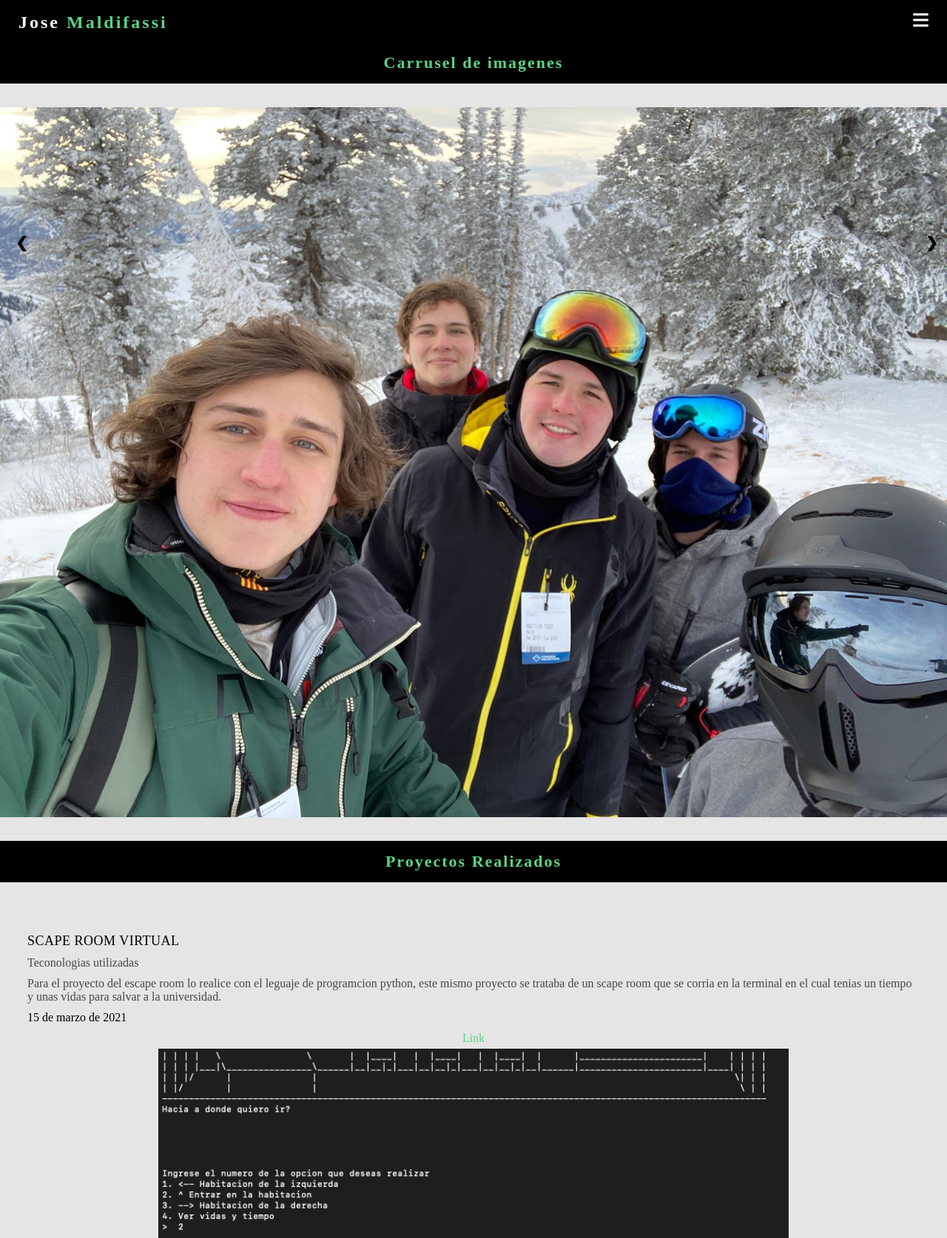
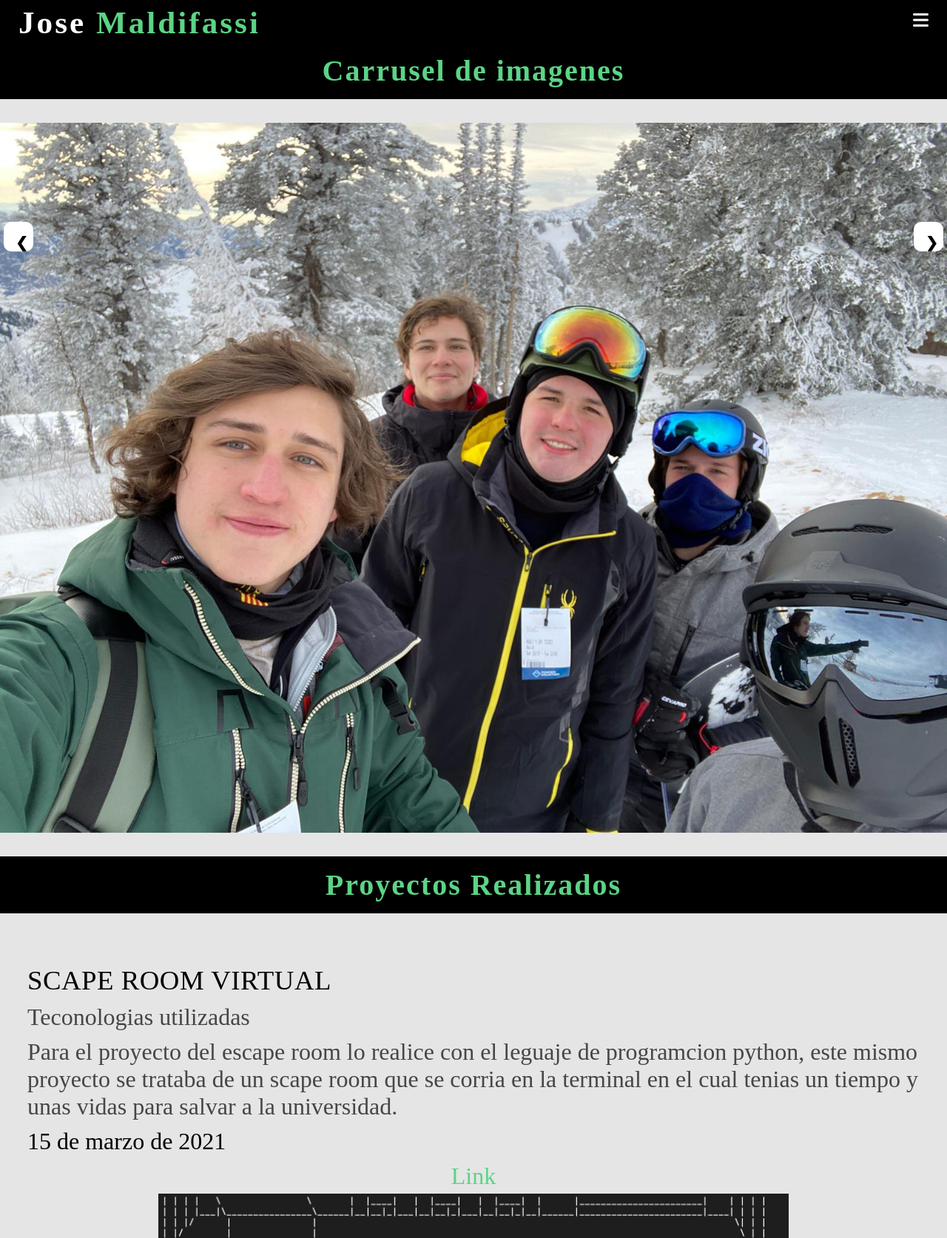
Before and after one commit to JoseMaldifassi/MicroProyecto1, a plain HTML site: page index.html in a window 1280 px wide. Shown: the top 1674 px of the page at 74% size. Drawn offline with Linux system fonts and the light colour scheme.

Commit message:
Cambios para responsive

```diff
--- a/index.html
+++ b/index.html
@@ -54,7 +54,7 @@
         <div class="expirience-container" id="expirience">
             <h1 class="proyects">Proyectos Realizados</h1>
             <div class="card-proyect">
-                <p class="proyect-title">Scape room virtual</p>
+                <h2 class="proyect-title">Scape room virtual</h2>
                 <p class="tecnologies">Teconologias utilizadas</p>
                 <p class="tecnologies">
                     Para el proyecto del escape room lo realice con el leguaje de programcion python, este mismo proyecto se trataba de un scape room que se corria en la terminal en el cual tenias un tiempo y unas vidas para salvar a la universidad.
@@ -64,7 +64,7 @@
                 <img src="Captura1.png" alt="Imagen del proyecto" class="proyect-image">
             </div>
             <div class="card-proyect">
-                <p class="proyect-title">Sitio Web Estilo Uber</p>
+                <h2 class="proyect-title">Sitio Web Estilo Uber</h2>
                 <p class="tecnologies">Teconologias utilizadas</p>
                 <p class="tecnologies">
                     Para el desarrollo de este sitio web yo y mi equipo de trabajo lo desarrollamos en html, css y js, este proyecto se desarrollo a travez de la plataforma de GitHub y la plataforma de VisualStudioCode, este sitio web se encargaba de mediante tu ubicacion, localizar a taxis cercanos y contactarlos contigo .
@@ -74,7 +74,7 @@
                 <img src="https://cdn.computerhoy.com/sites/navi.axelspringer.es/public/styles/480/public/media/image/2020/12/pase-uber-eats-2166335.jpg?itok=P9dqZI7C" alt="Imagen del proyecto" class="proyect-image">
             </div>
             <div class="card-proyect">
-                <p class="proyect-title">Sitio Web Estilo Amazon</p>
+                <h2 class="proyect-title">Sitio Web Estilo Amazon</h2>
                 <p class="tecnologies">Teconologias utilizadas</p>
                 <p class="tecnologies">
                     Este proyecto consostia en uns sitio web que desarrole por mi cuenta co el fil de generar un sitio web de compra y venta en el cual encuentres las cosas que estas buscando y te puedas comunicar con el vendedor para poder comprarlo, para este sitio web se utilizo java, html, css, java Script y react.
--- a/styles.css
+++ b/styles.css
@@ -14,6 +14,33 @@
 body{
     background-color: #e5e5e5;
     color: #545454;
+}
+h1{
+    font-size: 1.75rem;
+}
+h2{
+    font-size: 1.45rem;
+}
+h3{
+    font-size: 1.45rem;
+}
+p{
+    font-size: 1.20rem;
+}
+.logo a{
+    font-size: 1.95rem;
+}
+a{
+    font-size: 1.20rem;
+}
+span{
+    font-size: 1.20rem;
+}
+.logo span{
+    font-size: 1.95rem;
+}
+input{
+    font-size: 1rem;
 }
 
 .navbar{
@@ -53,7 +80,6 @@ body{
 
 .navbar .logo a{
     font-weight: 700;
-    font-size: 24px;
     letter-spacing: 3px;
     color: #fff;
 }
@@ -144,7 +170,8 @@ body{
     font-weight: bold;
     font-size: 20px;
     transition: all 0.5s ease;
-    border-radius: 50%;
+    border-radius: 10px;
+    background-color: white;
     user-select: none;
     text-align: center;
 }
@@ -236,7 +263,6 @@ h2 {
 
 .proyect-title {
     font-weight: 300;
-    font-size: 18px;
     letter-spacing: 0.5px;
     color: black;
     padding: 5px;
@@ -245,21 +271,18 @@ h2 {
 
 .tecnologies {
     font-weight: 300;
-    font-size: 16px;
     color: rgb(70, 70, 70);
     padding: 5px;
 }
 
 .date {
     font-weight: 300;
-    font-size: 16px;
     color: black;
     padding: 5px;
 }
 
 .link {
     font-weight: 300;
-    font-size: 16px;
     color: var(--PrimaryColor);
     padding: 5px;
     align-self: center;
@@ -283,7 +306,6 @@ h2 {
 }
 
 .input-label span{
-    font-size: 16px;
     margin-bottom: 0.5rem;
     align-self: center;
 
@@ -327,7 +349,6 @@ button.submit-btn{
     width: 100%;
     margin-right: 10px;
     text-align: center;
-    font-size: 20px;
     color: var(--PrimaryColor);
     padding: 12px;
     border-radius: 10px;
@@ -354,7 +375,6 @@ button.submit-btn{
 }
 .name{
     font-weight: 700;
-    font-size: 22px;
     letter-spacing: 2px;
     color: var(--PrimaryColor);
     padding: 15px;
@@ -447,10 +467,101 @@ button.submit-btn{
 
 .me-card p{
     padding: 10px;
-    font-size: 16px;
 }
 
 @media (min-width: 640px) {
-    .
+    h1{
+        font-size: 2rem;
+    }
+    h2{
+        font-size: 1.75rem;
+    }
+    h3{
+        font-size: 1.75rem;
+    }
+    p{
+        font-size: 1.35rem;
+    }
+    .logo a{
+        font-size: 2.2rem;
+    }
+    a{
+        font-size: 1.35rem;
+    }
+    span{
+        font-size: 1.35rem;
+    }
+    .logo span{
+        font-size: 2.2rem;
+    }
+    input{
+        font-size: 1.1rem;
+    }
+}
 
+@media (min-width: 728px) {
+    h1{
+        font-size: 2.3rem;
+    }
+    h2{
+        font-size: 1.95rem;
+    }
+    h3{
+        font-size: 1.95rem;
+    }
+    p{
+        font-size: 1.75rem;
+    }
+    .logo a{
+        font-size: 2.5rem;
+    }
+    a{
+        font-size: 1.75rem;
+    }
+    span{
+        font-size: 1.75rem;
+    }
+    .logo span{
+        font-size: 2.4rem;
+    }
+    input{
+        font-size: 1.4rem;
+    }
+    button{
+        font-size: 1.4rem;
+    }
+    .prev .next{
+        height: 70px;
+        width: 70px;
+    }
 }
+
+@media (min-width: 1024px) {
+    h1{
+        font-size: 2.5rem;
+    }
+    h2{
+        font-size: 2.3rem;
+    }
+    h3{
+        font-size: 2.3rem;
+    }
+    p{
+        font-size: 2rem;
+    }
+    .logo a{
+        font-size: 2.7rem;
+    }
+    a{
+        font-size: 2rem;
+    }
+    span{
+        font-size: 2rem;
+    }
+    .logo span{
+        font-size: 2.7rem;
+    }
+    input{
+        font-size: 1.75rem;
+    }
+}
```
